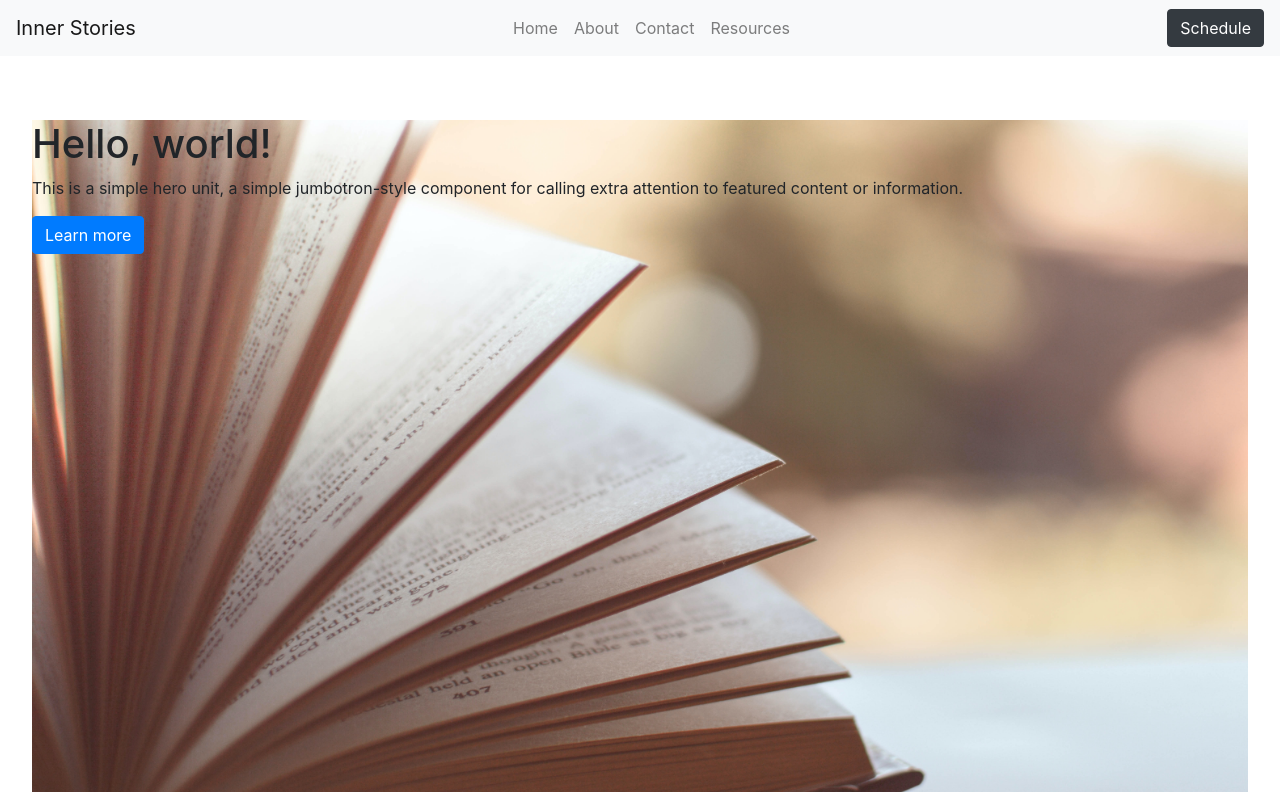
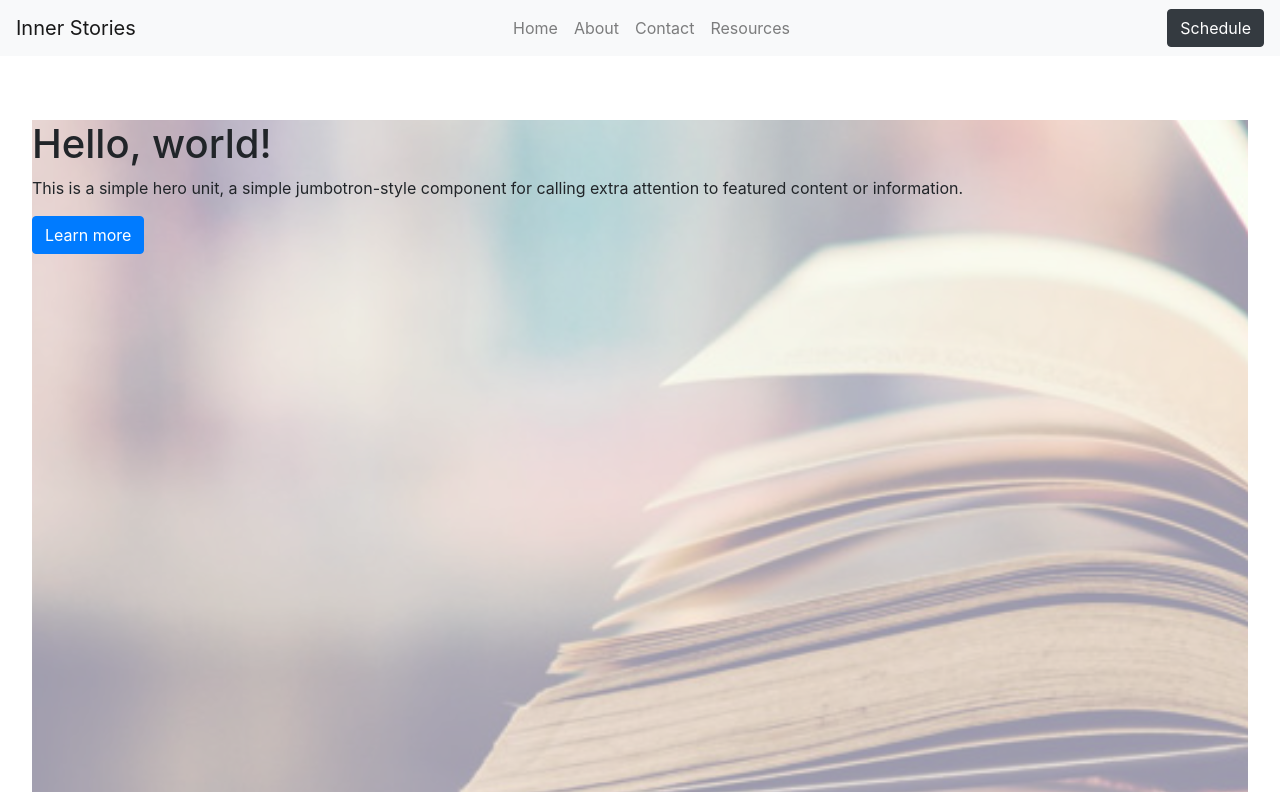
Before and after one commit to web-dev-carolina/CYCEssaysTutoring, a React (Create React App) app in the folder cyc-essays-tutoring/: page / in a window 1280 px wide. Shown: the top 800 px of the page. Built offline with nearby package versions, Linux system fonts and the light colour scheme.

Commit message:
update book image on home page

```diff
--- a/cyc-essays-tutoring/src/App.css
+++ b/cyc-essays-tutoring/src/App.css
@@ -37,7 +37,7 @@
   margin-right: auto;
 }
 .bg-image {
-  background-image: url('./pexels-caio-46274.jpg');
+  background-image: url('./book\ image.svg');
   background-position: center;
   background-repeat: no-repeat;
   background-size: cover;
--- a/cyc-essays-tutoring/src/App.js
+++ b/cyc-essays-tutoring/src/App.js
@@ -2,7 +2,6 @@ import React from 'react';
 import './App.css';
 import NavbarContainer from './components/NavbarContainer';
 import 'bootstrap/dist/css/bootstrap.min.css';
-import './pexels-caio-46274.jpg';
 
 const App = () => {
   return (
```
Also changed, not shown: cyc-essays-tutoring/src/book image.svg (added), cyc-essays-tutoring/src/pexels-caio-46274.jpg (deleted).
